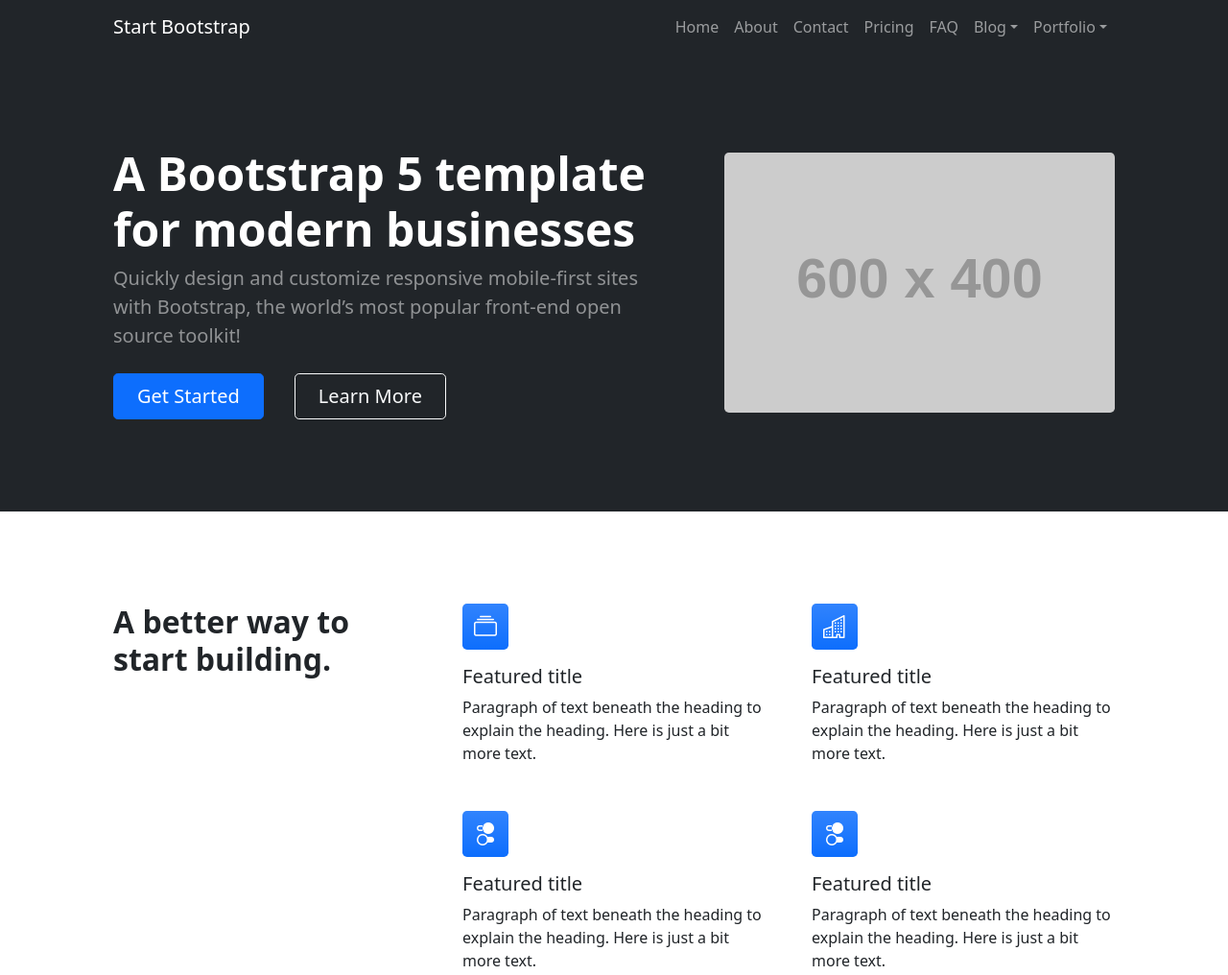
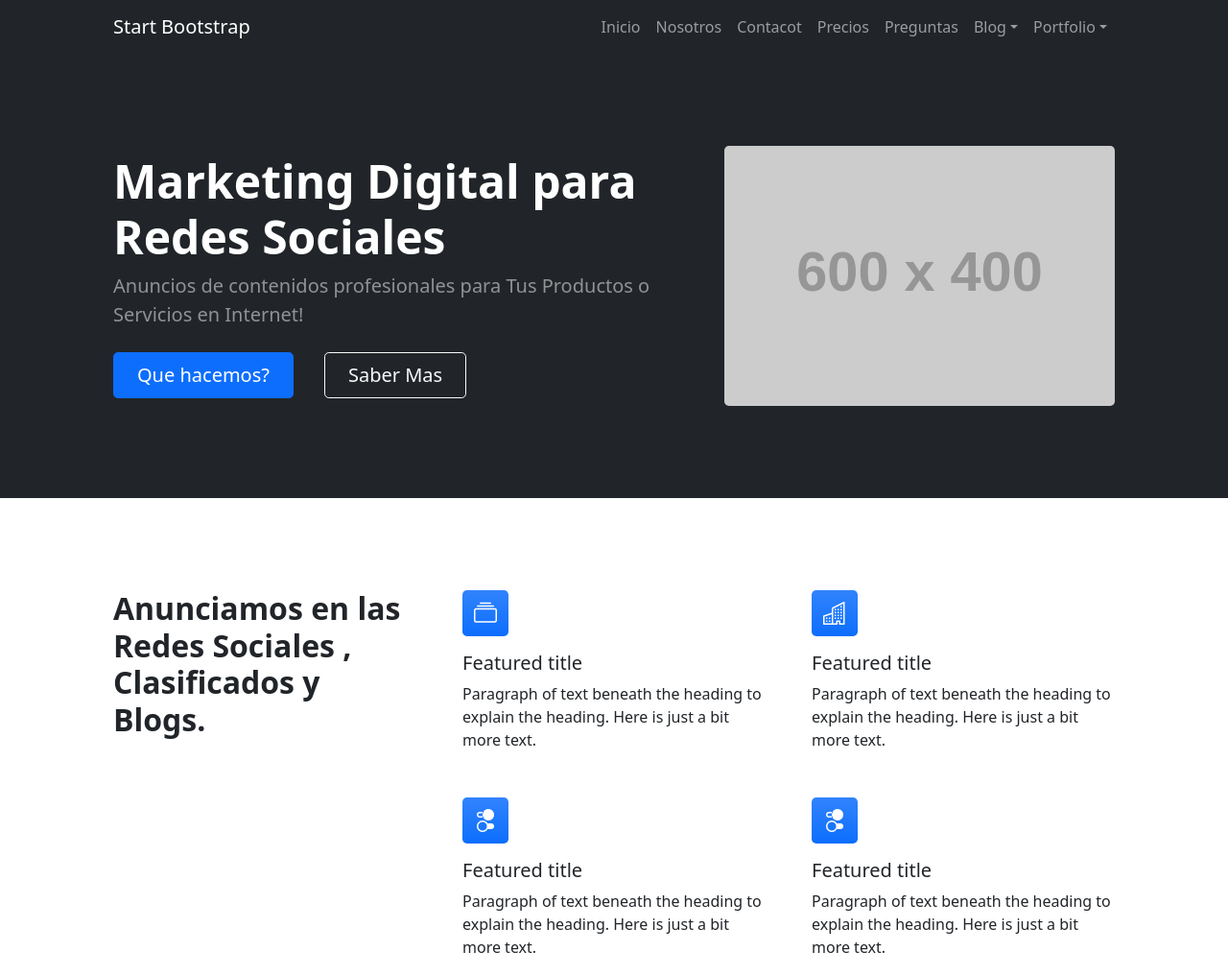
Before and after one commit to infosuriguazu/infosuriguazu.github.io, a plain HTML site: page index.html in a window 1280 px wide. Shown: the top 1016 px of the page at 96% size. Drawn offline with nearby package versions, Linux system fonts and the light colour scheme; placeholder pictures from the web are drawn by us.

Commit message:
Update index.html

```diff
--- a/index.html
+++ b/index.html
@@ -22,15 +22,15 @@
                     <button class="navbar-toggler" type="button" data-bs-toggle="collapse" data-bs-target="#navbarSupportedContent" aria-controls="navbarSupportedContent" aria-expanded="false" aria-label="Toggle navigation"><span class="navbar-toggler-icon"></span></button>
                     <div class="collapse navbar-collapse" id="navbarSupportedContent">
                         <ul class="navbar-nav ms-auto mb-2 mb-lg-0">
-                            <li class="nav-item"><a class="nav-link" href="index.html">Home</a></li>
-                            <li class="nav-item"><a class="nav-link" href="about.html">About</a></li>
-                            <li class="nav-item"><a class="nav-link" href="contact.html">Contact</a></li>
-                            <li class="nav-item"><a class="nav-link" href="pricing.html">Pricing</a></li>
-                            <li class="nav-item"><a class="nav-link" href="faq.html">FAQ</a></li>
+                            <li class="nav-item"><a class="nav-link" href="index.html">Inicio</a></li>
+                            <li class="nav-item"><a class="nav-link" href="about.html">Nosotros</a></li>
+                            <li class="nav-item"><a class="nav-link" href="contact.html">Contacot</a></li>
+                            <li class="nav-item"><a class="nav-link" href="pricing.html">Precios</a></li>
+                            <li class="nav-item"><a class="nav-link" href="faq.html">Preguntas</a></li>
                             <li class="nav-item dropdown">
                                 <a class="nav-link dropdown-toggle" id="navbarDropdownBlog" href="#" role="button" data-bs-toggle="dropdown" aria-expanded="false">Blog</a>
                                 <ul class="dropdown-menu dropdown-menu-end" aria-labelledby="navbarDropdownBlog">
-                                    <li><a class="dropdown-item" href="blog-home.html">Blog Home</a></li>
+                                    <li><a class="dropdown-item" href="https://infosurpartner.blogspot.com/">Blogger</a></li>
                                     <li><a class="dropdown-item" href="blog-post.html">Blog Post</a></li>
                                 </ul>
                             </li>
@@ -51,11 +51,11 @@
                     <div class="row gx-5 align-items-center justify-content-center">
                         <div class="col-lg-8 col-xl-7 col-xxl-6">
                             <div class="my-5 text-center text-xl-start">
-                                <h1 class="display-5 fw-bolder text-white mb-2">A Bootstrap 5 template for modern businesses</h1>
-                                <p class="lead fw-normal text-white-50 mb-4">Quickly design and customize responsive mobile-first sites with Bootstrap, the world’s most popular front-end open source toolkit!</p>
+                                <h1 class="display-5 fw-bolder text-white mb-2">Marketing Digital para Redes Sociales</h1>
+                                <p class="lead fw-normal text-white-50 mb-4">Anuncios de contenidos profesionales para Tus Productos o Servicios en Internet!</p>
                                 <div class="d-grid gap-3 d-sm-flex justify-content-sm-center justify-content-xl-start">
-                                    <a class="btn btn-primary btn-lg px-4 me-sm-3" href="#features">Get Started</a>
-                                    <a class="btn btn-outline-light btn-lg px-4" href="#!">Learn More</a>
+                                    <a class="btn btn-primary btn-lg px-4 me-sm-3" href="#features">Que hacemos?</a>
+                                    <a class="btn btn-outline-light btn-lg px-4" href="#!">Saber Mas</a>
                                 </div>
                             </div>
                         </div>
@@ -67,7 +67,7 @@
             <section class="py-5" id="features">
                 <div class="container px-5 my-5">
                     <div class="row gx-5">
-                        <div class="col-lg-4 mb-5 mb-lg-0"><h2 class="fw-bolder mb-0">A better way to start building.</h2></div>
+                        <div class="col-lg-4 mb-5 mb-lg-0"><h2 class="fw-bolder mb-0">Anunciamos en las Redes Sociales , Clasificados y Blogs.</h2></div>
                         <div class="col-lg-8">
                             <div class="row gx-5 row-cols-1 row-cols-md-2">
                                 <div class="col mb-5 h-100">
```
